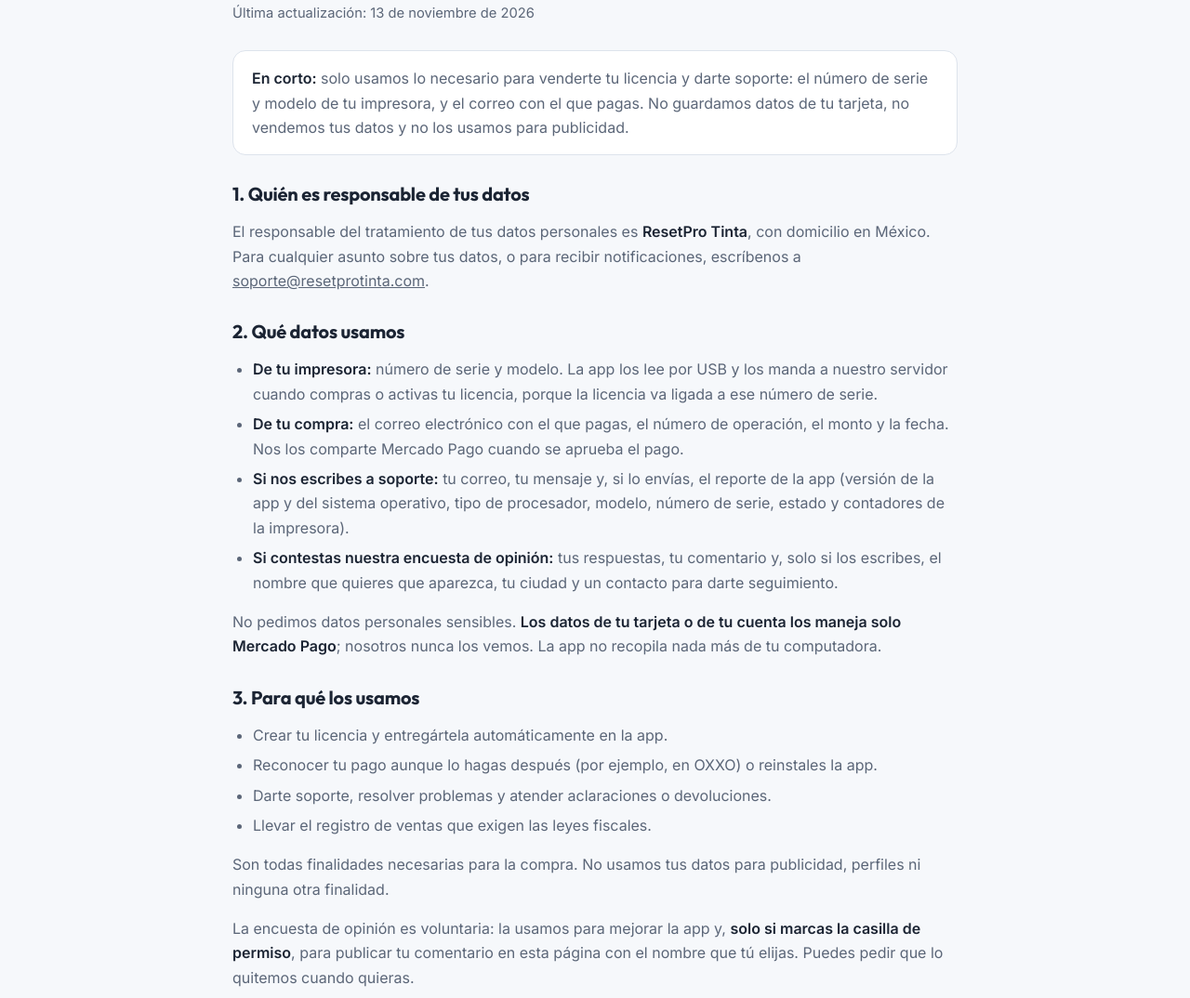
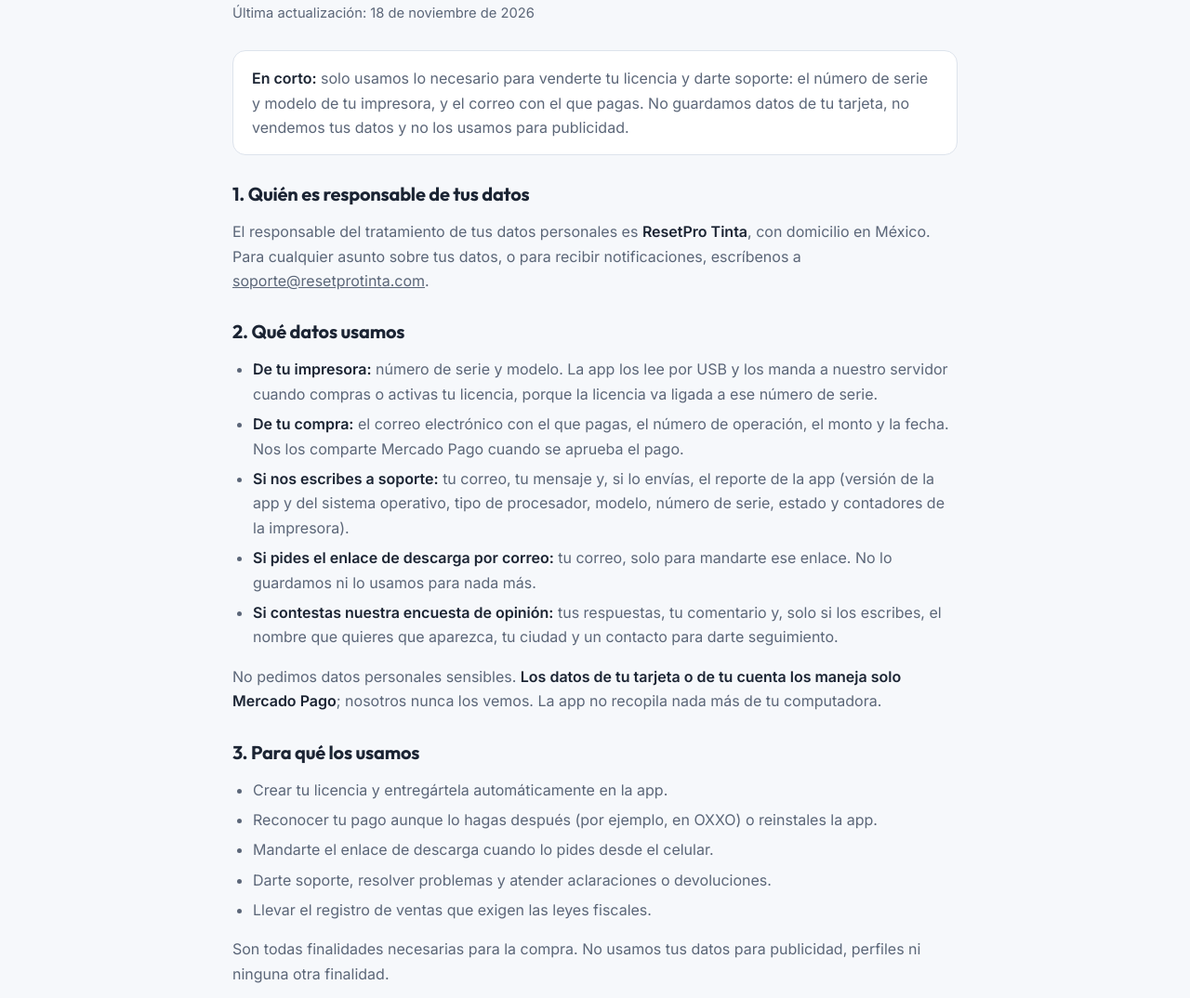
Before and after one commit to jamontoya2-boop/resetpro-tinta, a plain HTML site: page privacidad/index.html in a window 1280 px wide. Shown: the part 220-1294 px from the top of the page at 93% size. Drawn offline with Linux system fonts and the light colour scheme.

Commit message:
Aviso de privacidad: enlace de descarga por correo
Co-Authored-By: Claude Opus 5.5 <noreply@anthropic.com>

```diff
--- a/privacidad/index.html
+++ b/privacidad/index.html
@@ -481,7 +481,7 @@ footer .legal{max-width:640px;font-size:.82rem;opacity:.85}
 <section>
   <div class="cont legal-pag">
     <h1>Aviso de privacidad</h1>
-    <p class="fecha">Última actualización: 13 de noviembre de 2026</p>
+    <p class="fecha">Última actualización: 18 de noviembre de 2026</p>
 
 <p class="resumen"><b>En corto:</b> solo usamos lo necesario para venderte tu licencia y darte soporte:
 el número de serie y modelo de tu impresora, y el correo con el que pagas. No guardamos datos de tu tarjeta,
@@ -499,6 +499,7 @@ Para cualquier asunto sobre tus datos, o para recibir notificaciones, escríbeno
   Nos los comparte Mercado Pago cuando se aprueba el pago.</li>
   <li><b>Si nos escribes a soporte:</b> tu correo, tu mensaje y, si lo envías, el reporte de la app
   (versión de la app y del sistema operativo, tipo de procesador, modelo, número de serie, estado y contadores de la impresora).</li>
+  <li><b>Si pides el enlace de descarga por correo:</b> tu correo, solo para mandarte ese enlace. No lo guardamos ni lo usamos para nada más.</li>
   <li><b>Si contestas nuestra encuesta de opinión:</b> tus respuestas, tu comentario y, solo si los escribes,
   el nombre que quieres que aparezca, tu ciudad y un contacto para darte seguimiento.</li>
 </ul>
@@ -509,6 +510,7 @@ nosotros nunca los vemos. La app no recopila nada más de tu computadora.</p>
 <ul>
   <li>Crear tu licencia y entregártela automáticamente en la app.</li>
   <li>Reconocer tu pago aunque lo hagas después (por ejemplo, en OXXO) o reinstales la app.</li>
+  <li>Mandarte el enlace de descarga cuando lo pides desde el celular.</li>
   <li>Darte soporte, resolver problemas y atender aclaraciones o devoluciones.</li>
   <li>Llevar el registro de ventas que exigen las leyes fiscales.</li>
 </ul>
```
Also changed, not shown: terminos/index.html (+1 -1 lines).
